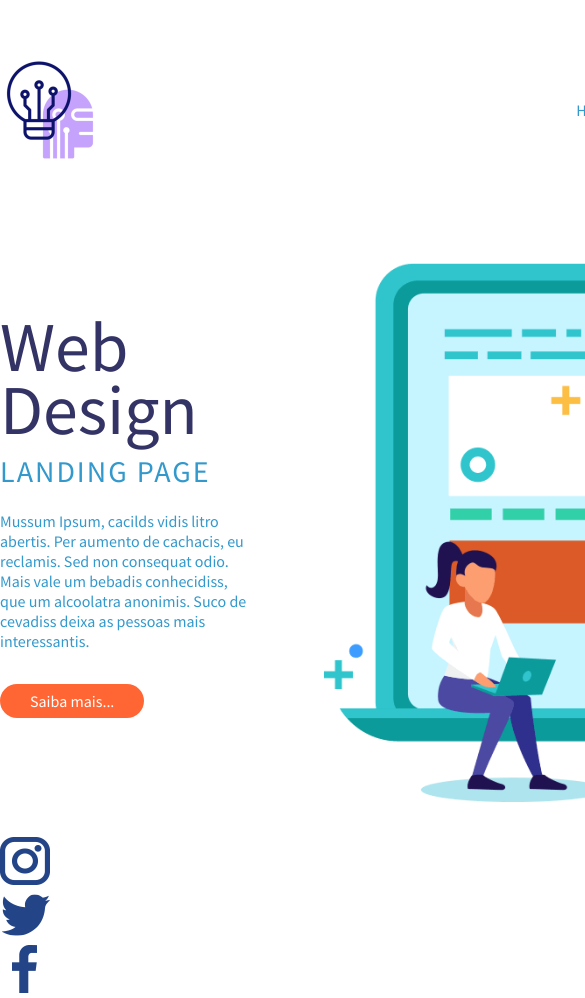
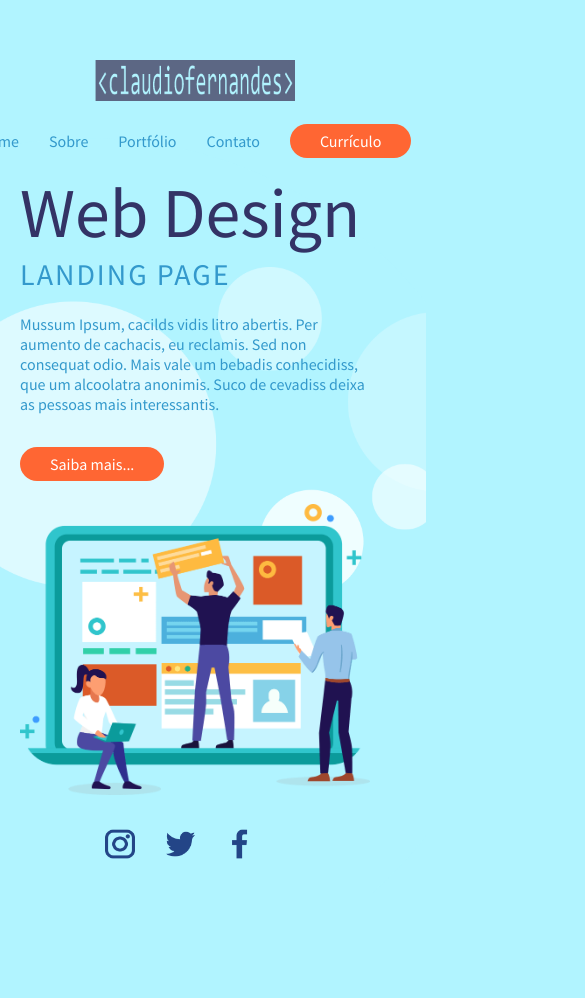
Before and after one commit to ClaudioFernandesGpe/handsOn, a plain HTML site: page index.html in a window 390 px wide. Shown: the top 998 px of the page, 585 px wide, since content can reach past the window. After the commit the page ends 893 px from the top, so only its background shows below. Drawn offline with Linux system fonts and the light colour scheme.

Commit message:
Ajustando responsividade

```diff
--- /dev/null
+++ b/assets/css/bootstrap.css
@@ -0,0 +1,31 @@
+* {
+  margin:  0;
+  padding: 0;
+  border: 0;
+  font-size: 100%;
+  font-weight: 300;
+  font: inherit;
+  vertical-align: baseline;
+  box-sizing: border-box;
+  text-decoration: none;
+  list-style: none;
+}
+
+body {
+ font-family: 'source sans pro';
+ background-image: url('../images/bolha-background.png');
+ background-repeat: no-repeat;
+ background-position: left center;
+}
+
+.container {
+  width: 1024px;
+  margin: 30px auto;
+  display: flex;
+  flex-direction: column;
+}
+
+.row {
+  display: flex;
+  flex-direction: row;
+}
--- /dev/null
+++ b/assets/css/footer.css
@@ -0,0 +1,7 @@
+footer ul li {
+  margin: 0 30px 0 0;
+}
+
+footer ul li a img {
+  width: 30px;
+}
--- a/assets/css/header.css
+++ b/assets/css/header.css
@@ -5,12 +5,12 @@ header section {
 
 header img {
   margin: 30px 0;
+  width: 200px;
 }
 
 header nav ul{
   display: flex;
   flex-direction: row;
-  list-style: none;
   align-items: center;
 }
 
--- a/assets/css/main.css
+++ b/assets/css/main.css
@@ -30,5 +30,5 @@ color: #333366;
 }
 
 .sobre-web-design figcaption img {
-  width: 700px;
+  width: 600px;
   }
--- /dev/null
+++ b/assets/css/responsive-background.css
@@ -0,0 +1,18 @@
+@media (max-width: 1280px){
+  body{
+    background-size: 800px;
+  }
+}
+
+@media (max-width: 1024px){
+  body{
+    background-size: 560px;
+  }
+}
+
+
+@media (max-width: 900px){
+  body{
+    background-size: 530px;
+  }
+}
--- /dev/null
+++ b/assets/css/responsive-elements.css
@@ -0,0 +1,54 @@
+@media (max-width: 1150px){
+  .container {
+    width: 950px;
+  }
+}
+
+@media (max-width: 1024px){
+  .container {
+    width: 800px;
+  }
+
+  .sobre-web-design figcaption img {
+    width: 500px;
+    }
+}
+
+@media (max-width: 900px){
+  body{
+    background-position: left top;
+    background-color: #b1f4ff;
+  }
+  .container {
+    width: 600px;
+  }
+
+  .row {
+    flex-direction: column;
+  }
+
+  .sobre-web-design article {
+    width: 100%;
+  }
+
+  footer .row {
+    flex-direction: row;
+    justify-content: center;
+  }
+
+  .sobre-web-design figcaption img {
+    width: 100%;
+    margin: 30px 0 0 0;
+    }
+}
+
+@media (max-width: 665px){
+  .container {
+    width: 450px;
+  }
+}
+ @media (max-width: 450px) {
+   .container {
+     width: 350px;
+   }
+ }
--- a/assets/css/style.css
+++ b/assets/css/style.css
@@ -1,34 +1,10 @@
 /* Fonte Source Sans Pro */
 @import url('https://fonts.googleapis.com/css2?family=Source+Sans+Pro:wght@200;300;400;600&display=swap');
 /* Components */
-@import "./header.css";
-@import "./buttons.css";
+@import "bootstrap.css";
+@import "header.css";
+@import "buttons.css";
 @import "main.css";
-
-* {
-  margin:  0;
-  padding: 0;
-  border: 0;
-  font-size: 100%;
-  font-weight: 300;
-  font: inherit;
-  vertical-align: baseline;
-  box-sizing: border-box;
-  text-decoration: none;
-}
-
-body {
- font-family: 'source sans pro';
-}
-
-.container {
-  width: 1024px;
-  margin: 30px auto;
-  display: flex;
-  flex-direction: column;
-}
-
-.row {
-  display: flex;
-  flex-direction: row;
-}
+@import "footer.css";
+@import "responsive-background.css";
+@import "responsive-elements.css"
--- a/index.html
+++ b/index.html
@@ -13,7 +13,7 @@
     <!-- Header -->
     <header class="container">
       <section class="row">
-        <img src="assets/images/mlearning.png" alt="Logo" height="100px" width="100px">
+        <img src="assets/images/logocf.png" alt="Logo">
         <!-- Menu Principal -->
 
         <nav>
@@ -63,8 +63,8 @@
     <!-- End Container -->
 
     <!-- Footer -->
-    <footer>
-      <ul>
+    <footer class="container">
+      <ul class="row">
         <li><a href="#"><img src="assets/images/logo-insta.png" alt="Instagram"></a></li>
         <li><a href="#"><img src="assets/images/logo-twitter.png" alt="Twitter"></li>
         <li><a href="#"><img src="assets/images/logo-facebook.png" alt="Facebook"></li>
```
Also changed, not shown: assets/images/logocf.png (added).
